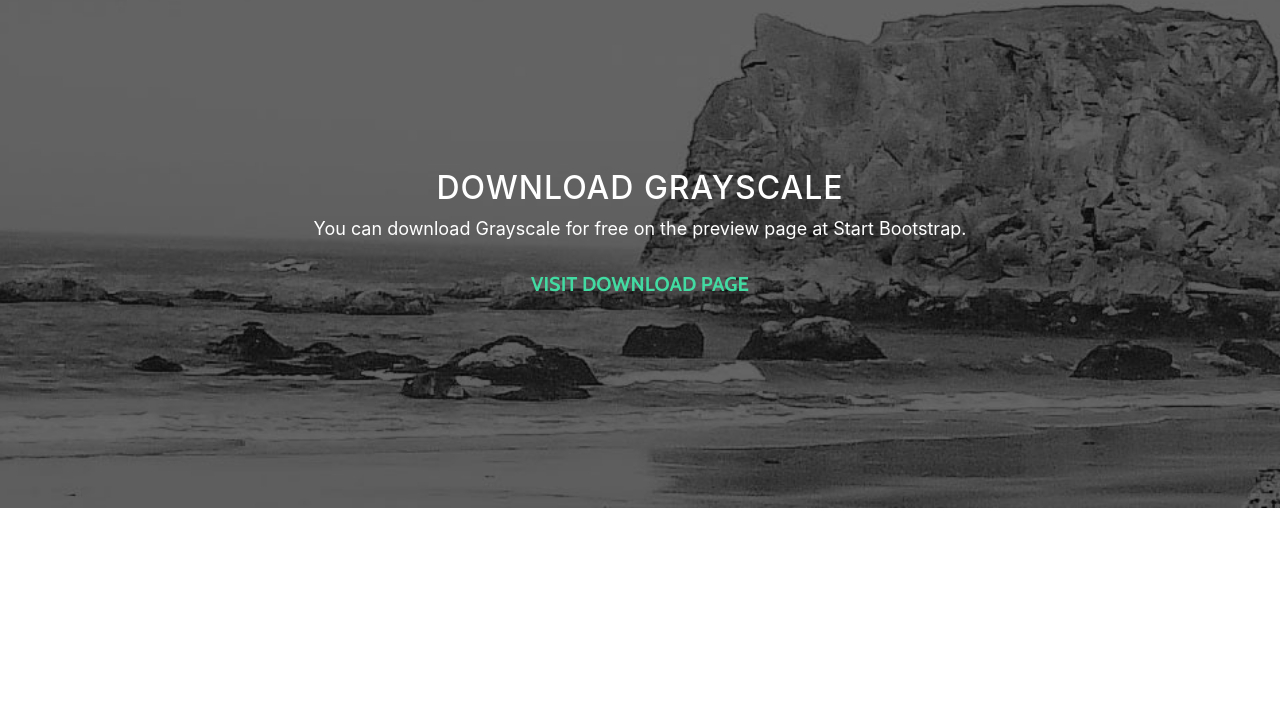
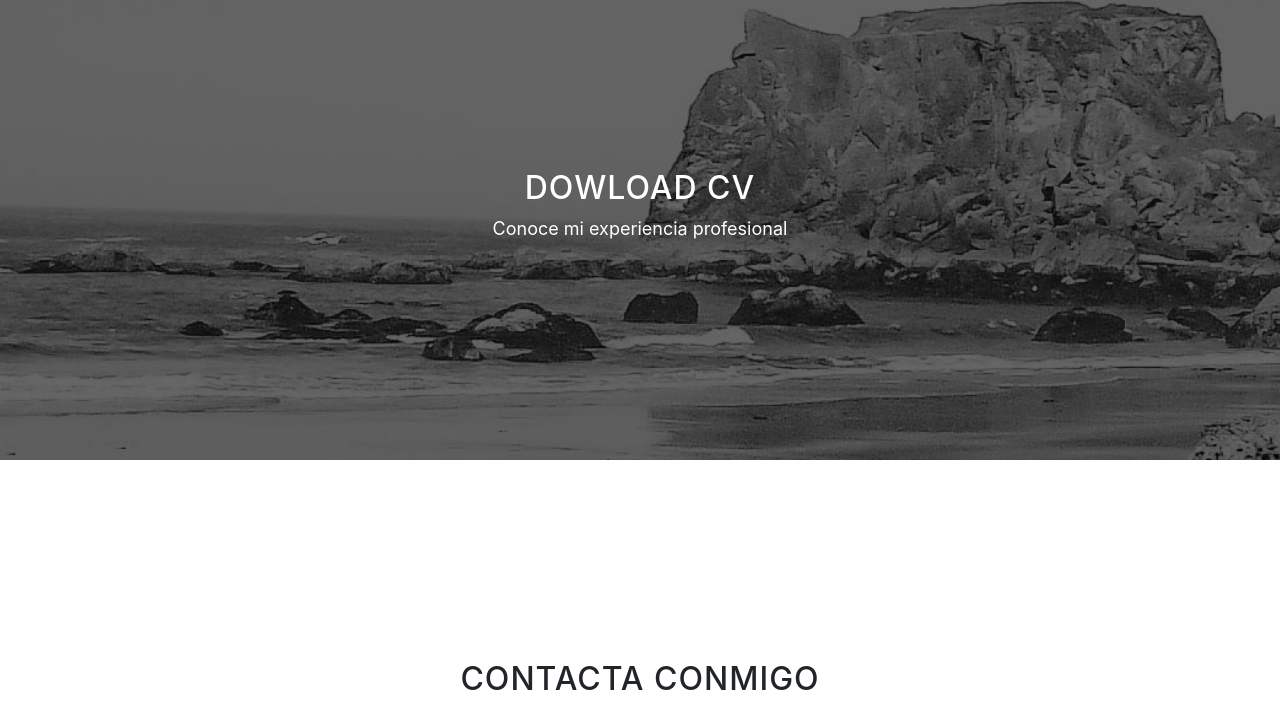
Before and after one commit to Sandrahn/Sandrahn.github.io, a website with bundled scripts: page index.html in a window 1280 px wide. Shown: the part 1779-2482 px from the top of the page. Built offline with nearby package versions, Linux system fonts and the light colour scheme.

Commit message:
change images

```diff
--- a/index.html
+++ b/index.html
@@ -64,8 +64,12 @@
       </div>
     </header>
 
+
+
+
+
     <!-- FOTOGRAFÍAS -->
-    <section id="about" class="content-section text-center">
+ <section id="about" class="content-section text-center">
       <div class="container">
         <div class="row">
           <div class="col-lg-8 mx-auto">
@@ -104,13 +108,13 @@
       </div>
     </section>
 
+
     <!-- VÍDEOS -->
     <section id="download" class="download-section content-section text-center">
       <div class="container">
         <div class="col-lg-8 mx-auto">
-          <h2>Download Grayscale</h2>
-          <p>You can download Grayscale for free on the preview page at Start Bootstrap.</p>
-          <a href="http://startbootstrap.com/template-overviews/grayscale/" class="btn btn-default btn-lg">Visit Download Page</a>
+          <h2>Dowload CV</h2>
+          <p>Conoce mi experiencia profesional</p>
         </div>
       </div>
     </section>
@@ -123,6 +127,7 @@
             <h2>Contacta conmigo</h2>
             <p>sandra.shn37@gmail.com</p>
               <p>28015 Madrid</p>
+
             <ul class="list-inline banner-social-buttons">
               <li class="list-inline-item">
                 <a href="https://twitter.com/SBootstrap" class="btn btn-default btn-lg">
@@ -145,6 +150,10 @@
             </ul>
           </div>
     </section>
+          <!--  LINKEDIN
+<script src="//platform.linkedin.com/in.js" type="text/javascript"> lang: es_ES</script>
+<script type="IN/Share" data-url="https://www.linkedin.com/in/sandra-holguin/" data-counter="right"></script> -->
+
     <!-- Footer -->
     <footer>
       <div class="container text-center">
```
Also changed, not shown: img/IMG_3092.jpg (added), 2 other files.
